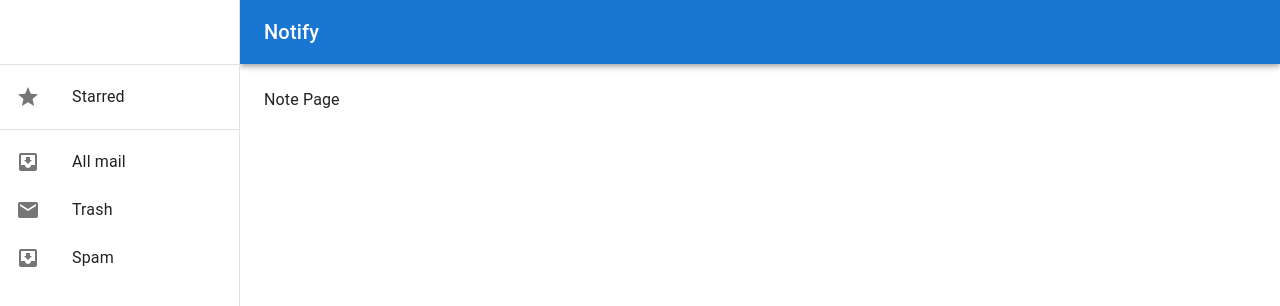
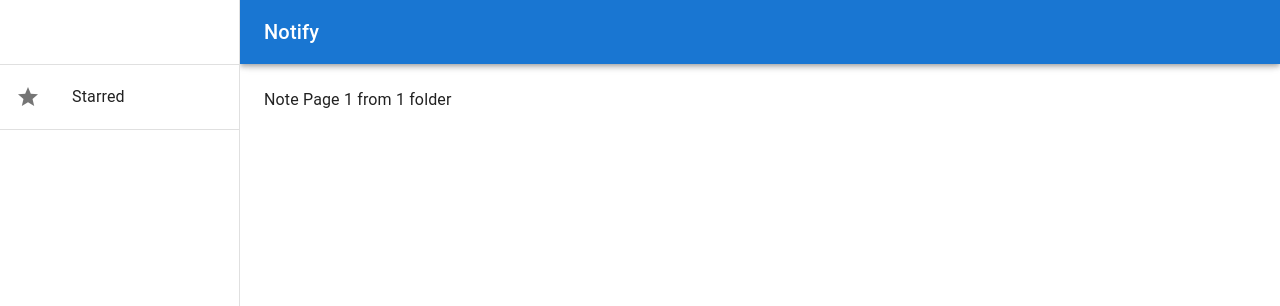
Before and after one commit to aishyuu/notify, a React (Vite) app: page /1/1 in a window 1280 px wide. Shown: the top 306 px of the page. Built offline with nearby package versions, Linux system fonts and the light colour scheme.

Commit message:
Tested the slugs being used as data for the pages

```diff
--- a/src/App.tsx
+++ b/src/App.tsx
@@ -5,13 +5,11 @@ import CssBaseline from '@mui/material/CssBaseline';
 import Divider from '@mui/material/Divider';
 import Drawer from '@mui/material/Drawer';
 import IconButton from '@mui/material/IconButton';
-import InboxIcon from '@mui/icons-material/MoveToInbox';
 import List from '@mui/material/List';
 import ListItem from '@mui/material/ListItem';
 import ListItemButton from '@mui/material/ListItemButton';
 import ListItemIcon from '@mui/material/ListItemIcon';
 import ListItemText from '@mui/material/ListItemText';
-import MailIcon from '@mui/icons-material/Mail';
 import MenuIcon from '@mui/icons-material/Menu';
 import Toolbar from '@mui/material/Toolbar';
 import Typography from '@mui/material/Typography';
@@ -20,8 +18,10 @@ import { createBrowserRouter, RouterProvider } from 'react-router-dom'
 import Folder from './pages/Folder';
 import Note from './pages/Note';
 import Home from './pages/Home';
-import Star from '@mui/icons-material/Star';
 
+
+
+// All Navbar Related items below
 const drawerWidth = 240;
 
 const router = createBrowserRouter([
@@ -67,16 +67,7 @@ export default function ResponsiveDrawer(props: Props) {
       </List>
       <Divider />
       <List>
-        {['All mail', 'Trash', 'Spam'].map((text, index) => (
-          <ListItem key={text} disablePadding>
-            <ListItemButton>
-              <ListItemIcon>
-                {index % 2 === 0 ? <InboxIcon /> : <MailIcon />}
-              </ListItemIcon>
-              <ListItemText primary={text} />
-            </ListItemButton>
-          </ListItem>
-        ))}
+
       </List>
     </div>
   );
--- a/src/pages/Folder.tsx
+++ b/src/pages/Folder.tsx
@@ -1,7 +1,10 @@
+import { useParams } from 'react-router-dom'
+
 export default function Folder() {
+    const { folder } = useParams()
     return(
         <div>
-            <h1>Folder Page</h1>
+            <h1>Folder Page {folder} Beep</h1>
         </div>
     )
 }
--- a/src/pages/Home.tsx
+++ b/src/pages/Home.tsx
@@ -1,4 +1,5 @@
 export default function Home() {
+
     return(
         <div>
             <h1>Default Page</h1>
--- a/src/pages/Note.tsx
+++ b/src/pages/Note.tsx
@@ -1,7 +1,10 @@
+import { useParams } from "react-router-dom"
+
 export default function Note() {
+    const { folder, note } = useParams()
     return(
         <div>
-            <h1>Note Page</h1>
+            <h1>Note Page {note} from {folder} folder</h1>
         </div>
     )
 }
```
